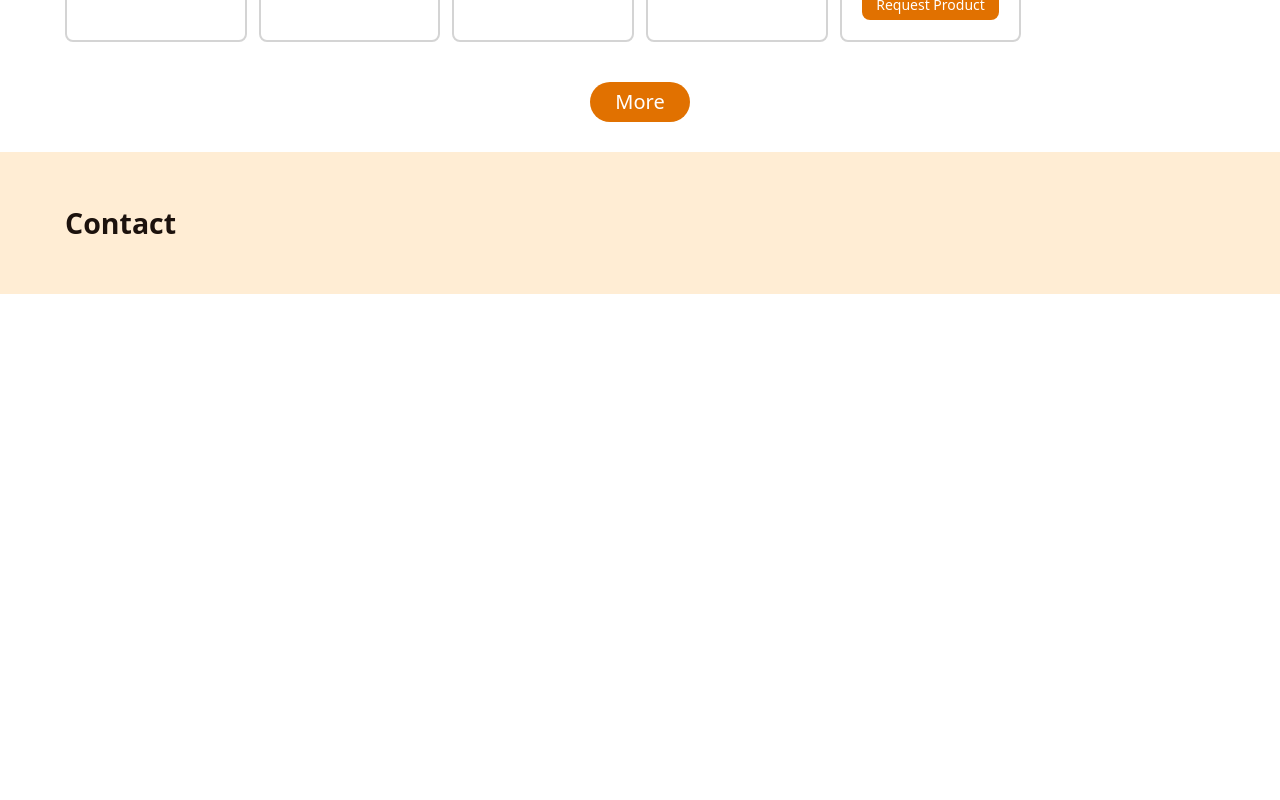
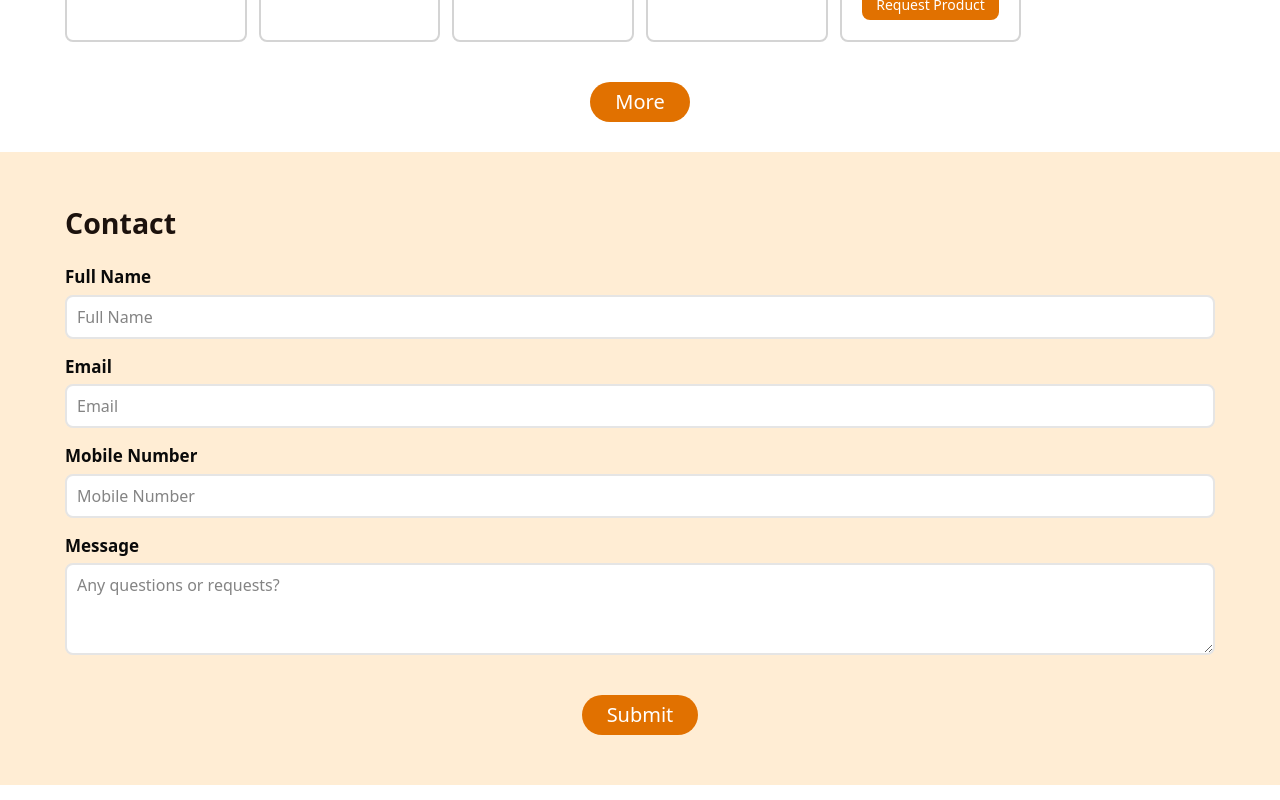
Before and after one commit to SanjeevMhn/mybarber, a Next.js app: page / in a window 1280 px wide. Shown: the part 1787-2587 px from the top of the page. Before the commit the page ends 2096 px from the top, so only its background shows below. Built offline with nearby package versions, Linux system fonts and the light colour scheme.

Commit message:
[ADDED]: added zod validation all the forms

```diff
--- a/package.json
+++ b/package.json
@@ -9,6 +9,7 @@
     "lint": "next lint"
   },
   "dependencies": {
+    "@hookform/resolvers": "^5.2.1",
     "@radix-ui/react-dialog": "^1.1.14",
     "@radix-ui/react-slot": "^1.2.3",
     "class-variance-authority": "^0.7.1",
@@ -20,7 +21,8 @@
     "react-day-picker": "^9.8.1",
     "react-dom": "19.1.0",
     "react-hook-form": "^7.61.1",
-    "tailwind-merge": "^3.3.1"
+    "tailwind-merge": "^3.3.1",
+    "zod": "^4.0.14"
   },
   "devDependencies": {
     "@eslint/eslintrc": "^3",
--- a/src/app/page.tsx
+++ b/src/app/page.tsx
@@ -1,3 +1,4 @@
+import ContactForm from "@/components/ContactForm";
 import NavLink from "@/components/NavLink";
 import Section from "@/components/Section";
 import { Brush, Calendar, Eye, LucideIcon, Scissors } from "lucide-react";
@@ -245,7 +246,9 @@ export default function Home() {
       </div>
 
       <div className="wrapper bg-orange-100 py-[5rem]" id="contact">
-        <Section title="Contact"></Section>
+        <Section title="Contact">
+          <ContactForm />
+        </Section>
       </div>
 
     </main>
--- a/src/components/BookNowForm.tsx
+++ b/src/components/BookNowForm.tsx
@@ -13,20 +13,30 @@ import {
   DialogTitle,
 } from "./ui/dialog";
 import { useEffect, useRef, useState } from "react";
+import { z } from "zod";
+import { zodResolver } from "@hookform/resolvers/zod";
 
-type BookAppointmentInputs = {
-  service: string;
-  date: Date;
-  time: string;
-  desc: string;
-};
+const bookAppointmentSchema = z.object({
+  service: z.string().nonempty({message: 'Please select service'}),
+  date: z.date({message: 'Please select date'}),
+  time: z.string({message: 'Please select time'}),
+  desc: z.string()
+})
 
-type UserInfoInputs = {
-  full_name: string;
-  email: string;
-  mobile_no: string;
-  address: string;
-};
+type BookAppointmentInputs = z.infer<typeof bookAppointmentSchema>
+
+const userInfoSchema = z.object({
+  full_name: z.string().min(5,{message: 'Name must be atleast 5 letters long'}),
+  email: z.email().optional(),
+  mobile_no: z
+    .string()
+    .nonempty({message: 'Mobile Number Required'})
+    .min(10, { message: "Must be 10 digits long" })
+    .max(10, { message: "Cannot be more than 10 digits" }),
+  address: z.string().optional(),
+});
+
+type UserInfoInputs = z.infer<typeof userInfoSchema>;
 
 const BookNowForm = () => {
   const {
@@ -39,7 +49,9 @@ const BookNowForm = () => {
     getValues,
     resetField,
     trigger,
-  } = useForm<BookAppointmentInputs>();
+  } = useForm<BookAppointmentInputs>({
+    resolver: zodResolver(bookAppointmentSchema)
+  });
 
   const barbersList: Array<{
     img?: string;
@@ -75,21 +87,23 @@ const BookNowForm = () => {
     register: userInfoRegister,
     formState: { errors: userInfoErrors },
     handleSubmit: handleUserInfoSubmit,
-    reset:userInfoFormReset
-  } = useForm<UserInfoInputs>();
+    reset: userInfoFormReset,
+  } = useForm<UserInfoInputs>({
+    resolver: zodResolver(userInfoSchema),
+  });
 
   const handleUserInfoSubmitFn = (data: UserInfoInputs) => {
     if (data) {
       console.log(data);
     }
-  }
+  };
 
-  const userInfoFormRef = useRef<any>(null)
+  const userInfoFormRef = useRef<any>(null);
 
-  const handleOpenDialog = (open:boolean) => {
-    setOpenDialog(open)
-    userInfoFormReset()
-  }
+  const handleOpenDialog = (open: boolean) => {
+    setOpenDialog(open);
+    userInfoFormReset();
+  };
 
   const [openDialog, setOpenDialog] = useState<boolean>(false);
 
@@ -128,7 +142,7 @@ const BookNowForm = () => {
               optionValue: "name",
             }}
             placeholder="Select Service"
-            {...register("service", { required: "Service Required" })}
+            {...register("service")}
             error={errors.service?.message}
           />
           <div className="form-group">
@@ -138,7 +152,6 @@ const BookNowForm = () => {
             <Controller
               control={control}
               name="date"
-              rules={{ required: "Please Select Date of Appointment" }}
               render={({ field, fieldState }) => (
                 <>
                   <Calendar
@@ -171,9 +184,7 @@ const BookNowForm = () => {
                   type="radio"
                   id="9am"
                   className="time-select"
-                  {...register("time", {
-                    required: "Please select time of appointment",
-                  })}
+                  {...register("time")}
                   value={"9am"}
                 />
                 <label htmlFor="9am">9:00 AM</label>
@@ -183,9 +194,7 @@ const BookNowForm = () => {
                   type="radio"
                   id="10am"
                   className="time-select "
-                  {...register("time", {
-                    required: "Please select time of appointment",
-                  })}
+                  {...register("time")}
                   value={"10am"}
                 />
                 <label htmlFor="10am">10:00 AM</label>
@@ -195,9 +204,7 @@ const BookNowForm = () => {
                   type="radio"
                   id="11am"
                   className="time-select "
-                  {...register("time", {
-                    required: "Please select time of appointment",
-                  })}
+                  {...register("time")}
                   value={"11am"}
                 />
                 <label htmlFor="11am">11:00 AM</label>
@@ -207,9 +214,7 @@ const BookNowForm = () => {
                   type="radio"
                   id="12pm"
                   className="time-select "
-                  {...register("time", {
-                    required: "Please select time of appointment",
-                  })}
+                  {...register("time")}
                   value={"12pm"}
                 />
                 <label htmlFor="12pm">12:00 PM</label>
@@ -261,9 +266,7 @@ const BookNowForm = () => {
                 type="text"
                 input="input"
                 placeholder="Full Name"
-                {...userInfoRegister("full_name", {
-                  required: "Full Name Required",
-                })}
+                {...userInfoRegister("full_name")}
                 error={userInfoErrors.full_name?.message}
               />
               <Input
@@ -271,9 +274,7 @@ const BookNowForm = () => {
                 type="email"
                 input="input"
                 placeholder="Email"
-                {...userInfoRegister("email", {
-                  required: "Email Required",
-                })}
+                {...userInfoRegister("email")}
                 error={userInfoErrors.email?.message}
               />
               <Input
@@ -281,13 +282,7 @@ const BookNowForm = () => {
                 input="input"
                 type="number"
                 placeholder="Mobile Number"
-                {...userInfoRegister("mobile_no", {
-                  required: "Mobile number Required",
-                  minLength: {
-                    value: 10,
-                    message: "Must be 10 digits long",
-                  },
-                })}
+                {...userInfoRegister("mobile_no")}
                 error={userInfoErrors.mobile_no?.message}
               />
               <Input
@@ -295,9 +290,7 @@ const BookNowForm = () => {
                 input="input"
                 type="text"
                 placeholder="Address"
-                {...userInfoRegister("address", {
-                  required: "Address Required",
-                })}
+                {...userInfoRegister("address")}
                 error={userInfoErrors.address?.message}
               />
             </div>
--- /dev/null
+++ b/src/components/ContactForm.tsx
@@ -0,0 +1,81 @@
+"use client";
+
+import { FC } from "react";
+import { SubmitHandler, useForm } from "react-hook-form";
+import Input from "./Input";
+import { z } from "zod";
+import { zodResolver } from "@hookform/resolvers/zod";
+
+const schema = z.object({
+  full_name: z
+    .string({ message: "Name Required" })
+    .min(5, { message: "Name must be atleast 5 characters long" }),
+  email: z.email(),
+  mobile_no: z
+    .string({ message: "Mobile Number Required" })
+    .min(10, { message: "Must be 10 digits long" })
+    .max(10, { message: "Cannot be more than 10 digits" }),
+  desc: z.string(),
+});
+
+type ContactFormType = z.infer<typeof schema>;
+
+const ContactForm: FC = () => {
+  const {
+    register,
+    handleSubmit,
+    formState: { errors },
+  } = useForm<ContactFormType>({
+    resolver: zodResolver(schema),
+  });
+
+  const handleContactFormSubmit: SubmitHandler<ContactFormType> = (data) => {
+    console.log(data);
+  };
+
+  return (
+    <form className="form" onSubmit={handleSubmit(handleContactFormSubmit)}>
+      <div className="form-layout">
+        <Input
+          input="input"
+          type="text"
+          placeholder="Full Name"
+          label="Full Name"
+          {...register("full_name")}
+          error={errors.full_name?.message}
+        />
+        <Input
+          label="Email"
+          input="input"
+          type="email"
+          placeholder="Email"
+          {...register("email")}
+          error={errors.email?.message}
+        />
+        <Input
+          label="Mobile Number"
+          input="input"
+          type="number"
+          placeholder="Mobile Number"
+          {...register("mobile_no")}
+          error={errors.mobile_no?.message}
+        />
+        <Input
+          label="Message"
+          input="textarea"
+          placeholder="Any questions or requests?"
+          {...register("desc")}
+        />
+      </div>
+
+      <button
+        type="submit"
+        className="mt-5 bg-amber-600 text-white text-[2rem] rounded-full mx-auto p-[0.5rem_2.5rem] text-center"
+      >
+        Submit
+      </button>
+    </form>
+  );
+};
+
+export default ContactForm;
```
Also changed, not shown: 1 other file (tests, documents, lock files or other folders).
